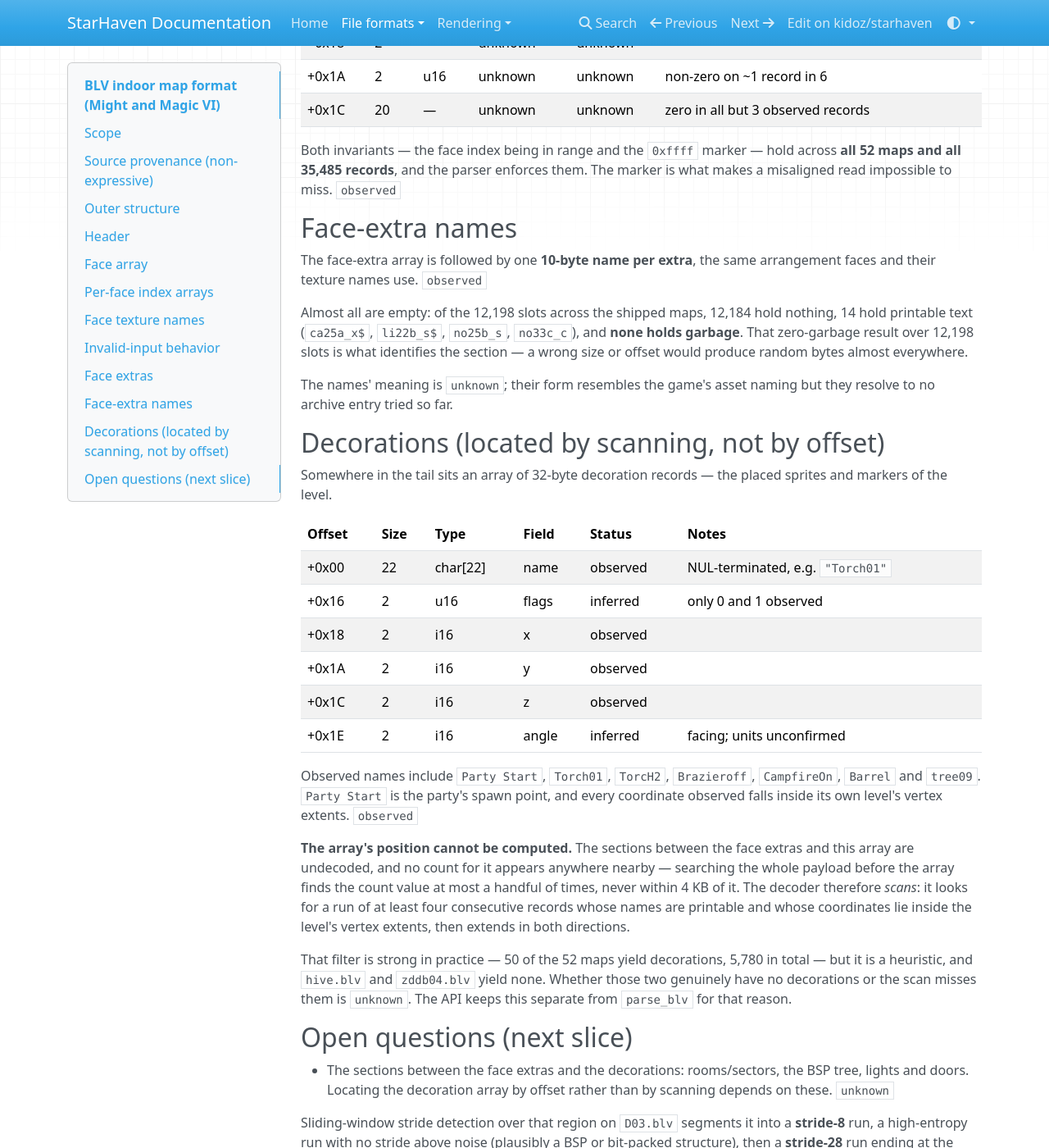
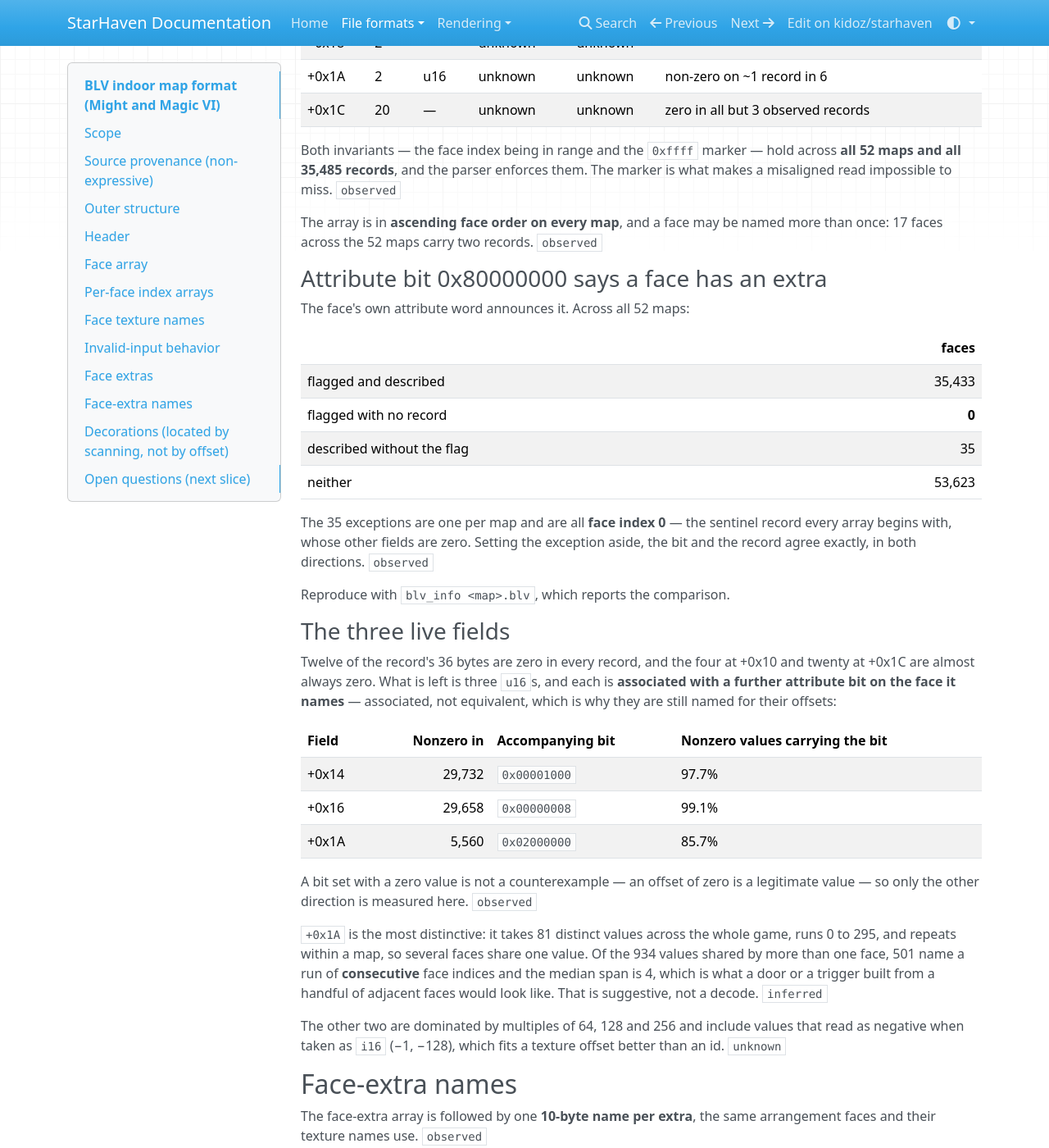
Before and after one commit to kidoz/starhaven, an MkDocs documentation site: the page built from docs/formats/blv.md, in a window 1280 px wide and 1400 px high, scrolled down 4489 px. Shown: the whole window at 82% size. Built offline with MkDocs 1.6.1, drawn with Linux system fonts in a browser that asks for light colours; nearby versions of some CDN libraries.

Commit message:
Document the indoor face-extra findings

```diff
--- a/docs/formats/blv.md
+++ b/docs/formats/blv.md
@@ -192,6 +192,55 @@ Both invariants — the face index being in range and the `0xffff` marker — ho
 across **all 52 maps and all 35,485 records**, and the parser enforces them.
 The marker is what makes a misaligned read impossible to miss. `observed`
 
+The array is in **ascending face order on every map**, and a face may be named
+more than once: 17 faces across the 52 maps carry two records. `observed`
+
+### Attribute bit 0x80000000 says a face has an extra
+
+The face's own attribute word announces it. Across all 52 maps:
+
+| | faces |
+| --- | ---: |
+| flagged and described | 35,433 |
+| flagged with no record | **0** |
+| described without the flag | 35 |
+| neither | 53,623 |
+
+The 35 exceptions are one per map and are all **face index 0** — the sentinel
+record every array begins with, whose other fields are zero. Setting the
+exception aside, the bit and the record agree exactly, in both directions.
+`observed`
+
+Reproduce with `blv_info <map>.blv`, which reports the comparison.
+
+### The three live fields
+
+Twelve of the record's 36 bytes are zero in every record, and the four at +0x10
+and twenty at +0x1C are almost always zero. What is left is three `u16`s, and
+each is **associated with a further attribute bit on the face it names** —
+associated, not equivalent, which is why they are still named for their
+offsets:
+
+| Field | Nonzero in | Accompanying bit | Nonzero values carrying the bit |
+| --- | ---: | --- | --- |
+| +0x14 | 29,732 | `0x00001000` | 97.7% |
+| +0x16 | 29,658 | `0x00000008` | 99.1% |
+| +0x1A | 5,560 | `0x02000000` | 85.7% |
+
+A bit set with a zero value is not a counterexample — an offset of zero is a
+legitimate value — so only the other direction is measured here. `observed`
+
+`+0x1A` is the most distinctive: it takes 81 distinct values across the whole
+game, runs 0 to 295, and repeats within a map, so several faces share one
+value. Of the 934 values shared by more than one face, 501 name a run of
+**consecutive** face indices and the median span is 4, which is what a door or
+a trigger built from a handful of adjacent faces would look like. That is
+suggestive, not a decode. `inferred`
+
+The other two are dominated by multiples of 64, 128 and 256 and include values
+that read as negative when taken as `i16` (−1, −128), which fits a texture
+offset better than an id. `unknown`
+
 ## Face-extra names
 
 The face-extra array is followed by one **10-byte name per extra**, the same
```
